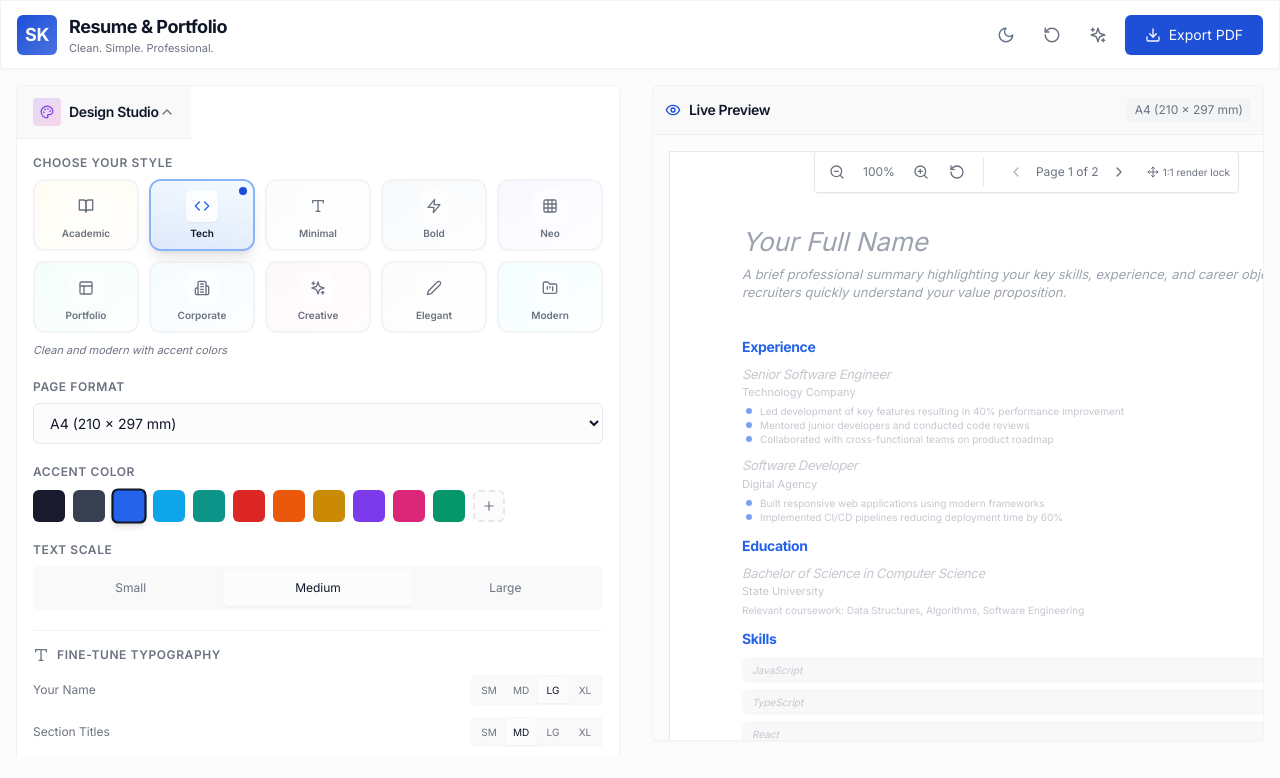
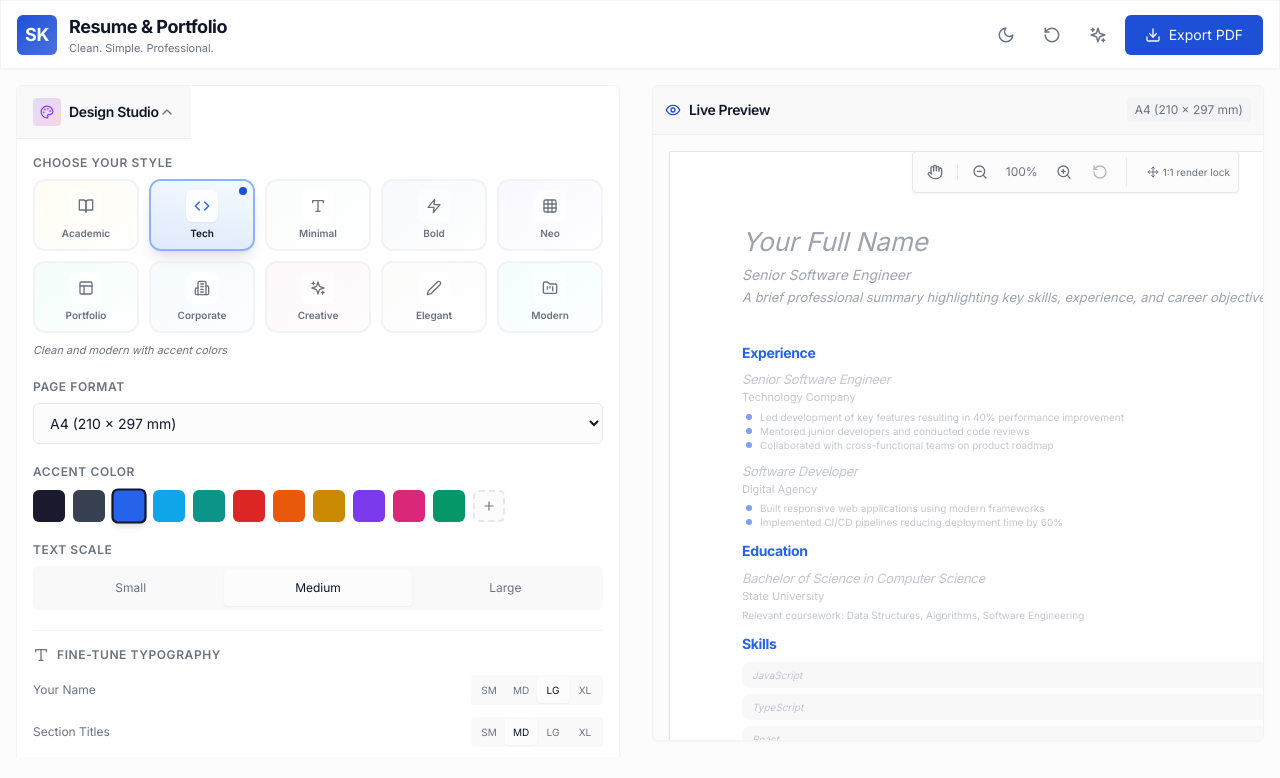
Before and after one commit to shiva-kar/resume-builder, a Next.js app: page / in a window 1280 px wide. Shown: the top 778 px of the page. Built offline with nearby package versions, Linux system fonts and the light colour scheme.

Commit message:
feat: Separate Job Title and Headline, fix Portfolio layout

```diff
--- a/src/app/globals.css
+++ b/src/app/globals.css
@@ -112,7 +112,7 @@ html {
 
 .resume-container {
   width: 794px;
-  height: 1123px;
+  min-height: 1123px;
   display: block;
   visibility: visible;
   box-sizing: border-box;
@@ -125,12 +125,10 @@ html {
 
 .preview-wrapper {
   width: 794px;
-  height: 1123px;
+  min-height: 1123px;
   display: block;
   visibility: visible;
   overflow: visible;
-  transform: none !important;
-  zoom: 1 !important;
 }
 
 .resume-container .section {
@@ -187,6 +185,13 @@ html {
   align-items: center;
   column-gap: 0;
   row-gap: 6px;
+}
+
+.resume-container .contact-column {
+  display: flex;
+  flex-direction: column;
+  gap: 6px;
+  width: 100%;
 }
 
 .resume-container .contact-row-centered {
--- a/src/components/pdf/LivePreview.tsx
+++ b/src/components/pdf/LivePreview.tsx
@@ -1,7 +1,7 @@
 'use client';
 
 import React, { useState, useRef, useEffect } from 'react';
-import { ZoomIn, ZoomOut, RotateCcw, Move, ChevronLeft, ChevronRight } from 'lucide-react';
+import { ZoomIn, ZoomOut, RotateCcw, Move, ChevronLeft, ChevronRight, Hand } from 'lucide-react';
 import type { ResumeData } from '@/lib/schema';
 import { PreviewCanvas } from './PreviewCanvas';
 
@@ -12,8 +12,8 @@ interface LivePreviewProps {
 }
 
 export const LivePreview: React.FC<LivePreviewProps> = ({ data, className, resumeRef }) => {
-  // Zoom state (locked to 100% to ensure identical export rendering)
-  const zoom = 1;
+  // Zoom state
+  const [zoom, setZoom] = useState(1);
   const containerRef = useRef<HTMLDivElement>(null);
   const localResumeRef = useRef<HTMLDivElement | null>(null);
   const actualResumeRef = resumeRef || localResumeRef;
@@ -21,13 +21,19 @@ export const LivePreview: React.FC<LivePreviewProps> = ({ data, className, resum
   // Pagination state
   const [currentPage, setCurrentPage] = useState(0);
   const [pageCount, setPageCount] = useState(1);
-  const pageHeightPx = 842;
+  const pageHeightPx = 1123; // A4 height at 96 DPI
+
+  // Panning state
+  const [isPanMode, setIsPanMode] = useState(false);
+  const [isDragging, setIsDragging] = useState(false);
+  const [dragStart, setDragStart] = useState({ x: 0, y: 0, scrollLeft: 0, scrollTop: 0 });
 
   // Calculate page breaks based on the rendered content height
   useEffect(() => {
     if (actualResumeRef?.current) {
       const contentHeight = actualResumeRef.current.scrollHeight;
-      const pages = Math.max(1, Math.ceil(contentHeight / pageHeightPx));
+      // Add a 10px tolerance to prevent sub-pixel/border rounding from triggering a whole new page
+      const pages = Math.max(1, Math.ceil((contentHeight - 10) / pageHeightPx));
       setPageCount(pages);
       if (currentPage >= pages) {
         setCurrentPage(Math.max(0, pages - 1));
@@ -35,23 +41,68 @@ export const LivePreview: React.FC<LivePreviewProps> = ({ data, className, resum
     }
   }, [data, currentPage, actualResumeRef]);
 
-  const handleZoomIn = () => undefined;
-  const handleZoomOut = () => undefined;
-  const handleReset = () => undefined;
+  // Scroll to current page
+  useEffect(() => {
+    if (containerRef.current) {
+      containerRef.current.scrollTo({
+        top: currentPage * pageHeightPx * zoom,
+        behavior: 'smooth'
+      });
+    }
+  }, [currentPage, zoom, pageHeightPx]);
+
+  const handleZoomIn = () => setZoom(prev => Math.min(prev + 0.1, 2));
+  const handleZoomOut = () => setZoom(prev => Math.max(prev - 0.1, 0.5));
+  const handleReset = () => setZoom(1);
+
+  // Mouse handlers for panning
+  const onMouseDown = (e: React.MouseEvent) => {
+    if (!isPanMode || !containerRef.current || e.button !== 0) return; // Only left click
+    setIsDragging(true);
+    setDragStart({
+      x: e.pageX - containerRef.current.offsetLeft,
+      y: e.pageY - containerRef.current.offsetTop,
+      scrollLeft: containerRef.current.scrollLeft,
+      scrollTop: containerRef.current.scrollTop
+    });
+  };
+
+  const onMouseLeave = () => setIsDragging(false);
+  const onMouseUp = () => setIsDragging(false);
+
+  const onMouseMove = (e: React.MouseEvent) => {
+    if (!isDragging || !isPanMode || !containerRef.current) return;
+    e.preventDefault();
+    const x = e.pageX - containerRef.current.offsetLeft;
+    const y = e.pageY - containerRef.current.offsetTop;
+    const walkX = (x - dragStart.x) * 1.5;
+    const walkY = (y - dragStart.y) * 1.5;
+    containerRef.current.scrollLeft = dragStart.scrollLeft - walkX;
+    containerRef.current.scrollTop = dragStart.scrollTop - walkY;
+  };
 
   return (
     <div className={`flex flex-col h-full bg-muted/30 overflow-hidden relative ${className || ''}`}>
       {/* Zoom Controls & Page Info */}
-      <div className="absolute top-4 right-6 z-10 flex items-center gap-4 bg-white/90 backdrop-blur-sm border shadow-sm rounded-md px-2 py-1.5">
+      <div className="absolute top-4 right-6 z-10 flex items-center gap-4 bg-background/95 backdrop-blur-sm border shadow-sm rounded-md px-2 py-1.5">
         <div className="flex items-center gap-1 border-r pr-3 mr-1">
           <button
             type="button"
+            onClick={() => setIsPanMode(!isPanMode)}
+            className={`p-1.5 rounded-md transition-colors ${isPanMode ? 'bg-primary/10 text-primary' : 'text-muted-foreground hover:bg-muted'}`}
+            title="Toggle Pan Tool"
+          >
+            <Hand className="w-4 h-4" />
+          </button>
+          <div className="w-px h-4 bg-border mx-1"></div>
+          <button
+            type="button"
             onClick={handleZoomOut}
-            disabled
-            className="p-1.5 rounded-none text-muted-foreground/50 cursor-not-allowed"
-            title="Zoom is locked to 100% for export consistency"
+            disabled={zoom <= 0.5}
+            className="p-1.5 rounded-none text-muted-foreground hover:bg-muted transition-colors disabled:opacity-50"
+            title="Zoom Out"
           >
-            <ZoomOut className="w-4 h-4 text-muted-foreground" />
+            <ZoomOut className="w-4 h-4" />
           </button>
           <span className="text-xs font-medium text-muted-foreground w-12 text-center">
             {Math.round(zoom * 100)}%
@@ -59,20 +110,20 @@ export const LivePreview: React.FC<LivePreviewProps> = ({ data, className, resum
           <button
             type="button"
             onClick={handleZoomIn}
-            disabled
-            className="p-1.5 rounded-none text-muted-foreground/50 cursor-not-allowed"
-            title="Zoom is locked to 100% for export consistency"
+            disabled={zoom >= 2}
+            className="p-1.5 rounded-none text-muted-foreground hover:bg-muted transition-colors disabled:opacity-50"
+            title="Zoom In"
           >
-            <ZoomIn className="w-4 h-4 text-muted-foreground" />
+            <ZoomIn className="w-4 h-4" />
           </button>
           <button
             type="button"
             onClick={handleReset}
-            disabled
-            className="p-1.5 rounded-none text-muted-foreground/50 cursor-not-allowed ml-1"
-            title="View is already reset"
+            disabled={zoom === 1}
+            className="p-1.5 rounded-none text-muted-foreground hover:bg-muted transition-colors disabled:opacity-50 ml-1"
+            title="Reset Zoom"
           >
-            <RotateCcw className="w-4 h-4 text-muted-foreground" />
+            <RotateCcw className="w-4 h-4" />
           </button>
         </div>
 
@@ -109,8 +160,24 @@ export const LivePreview: React.FC<LivePreviewProps> = ({ data, className, resum
       <div
         ref={containerRef}
         className="flex-1 overflow-auto p-4 w-full"
+        style={{
+          cursor: isPanMode ? (isDragging ? 'grabbing' : 'grab') : 'auto',
+          userSelect: isPanMode ? 'none' : 'auto',
+          WebkitUserSelect: isPanMode ? 'none' : 'auto'
+        }}
+        onMouseDown={onMouseDown}
+        onMouseLeave={onMouseLeave}
+        onMouseUp={onMouseUp}
+        onMouseMove={onMouseMove}
       >
-        <div className="preview-wrapper mx-auto border border-border shadow-sm bg-white">
+        <div
+          className="preview-wrapper mx-auto border border-border shadow-sm bg-white"
+          style={{
+            zoom: zoom,
+            transition: 'zoom 0.2s ease-in-out',
+            pointerEvents: isPanMode ? 'none' : 'auto' // Prevent native drag on links/images
+          }}
+        >
           <PreviewCanvas data={data} resumeRef={actualResumeRef} />
         </div>
       </div>
--- a/src/components/pdf/PreviewCanvas.tsx
+++ b/src/components/pdf/PreviewCanvas.tsx
@@ -265,10 +265,11 @@ const RichText: React.FC<RichTextProps> = ({ text, className, style, themeColor
 const DUMMY_DATA = {
   personalInfo: {
     fullName: 'Your Full Name',
+    title: 'Senior Software Engineer',
     email: 'email@example.com',
     phone: '(555) 123-4567',
     location: 'City, State',
-    summary: 'A brief professional summary highlighting your key skills, experience, and career objectives. This helps recruiters quickly understand your value proposition.',
+    summary: 'A brief professional summary highlighting key skills, experience, and career objectives.',
   },
   experience: [
     {
@@ -416,7 +417,7 @@ export const PreviewCanvas: React.FC<PreviewCanvasProps> = ({ data, resumeRef, c
   // CONTACT INFO RENDERER
   // ============================================================================
 
-  const renderContactInfo = (centered = false, showIcons = true) => {
+  const renderContactInfo = (centered = false, showIcons = true, layout: 'row' | 'column' = 'row') => {
     const rawItems = [
       { icon: Mail, value: personalInfo.email, href: `mailto:${personalInfo.email}` },
       { icon: Phone, value: personalInfo.phone, href: `tel:${personalInfo.phone?.replaceAll(/\s/g, '')}` },
@@ -446,7 +447,7 @@ export const PreviewCanvas: React.FC<PreviewCanvasProps> = ({ data, resumeRef, c
 
     return (
       <div
-        className={cn('contact-row text-gray-600', centered && 'contact-row-centered')}
+        className={cn(layout === 'row' ? 'contact-row' : 'contact-column', 'text-gray-600', centered && 'contact-row-centered')}
         style={{ fontSize: fontSize.contact }}
       >
         {keyedItems.map(({ key, item }) => (
@@ -1055,6 +1056,9 @@ export const PreviewCanvas: React.FC<PreviewCanvasProps> = ({ data, resumeRef, c
       <h1 className="font-bold uppercase tracking-widest mb-2" style={{ fontSize: fontSize.name }}>
         {personalInfo.fullName || <span className="text-gray-400 italic normal-case">{DUMMY_DATA.personalInfo.fullName}</span>}
       </h1>
+      <div className="text-gray-600 mb-1 font-medium" style={{ fontSize: fontSize.summary }}>
+        {personalInfo.title || <span className="text-gray-400 italic font-normal">{DUMMY_DATA.personalInfo.title}</span>}
+      </div>
       <p className="text-gray-600 mb-2" style={{ fontSize: fontSize.summary }}>
         {personalInfo.summary || <span className="text-gray-400 italic">{DUMMY_DATA.personalInfo.summary}</span>}
       </p>
@@ -1067,6 +1071,9 @@ export const PreviewCanvas: React.FC<PreviewCanvasProps> = ({ data, resumeRef, c
       <h1 className="font-extrabold tracking-tight mb-1" style={{ fontSize: fontSize.name, color: theme.color }}>
         {personalInfo.fullName || <span className="text-gray-400 italic font-normal">{DUMMY_DATA.personalInfo.fullName}</span>}
       </h1>
+      <div className="text-gray-700 font-semibold mb-1" style={{ fontSize: Math.round(fontSize.summary * 1.1) }}>
+        {personalInfo.title || <span className="text-gray-400 italic font-normal">{DUMMY_DATA.personalInfo.title}</span>}
+      </div>
       <p className="text-gray-500 mb-3" style={{ fontSize: fontSize.summary }}>
         {personalInfo.summary || <span className="text-gray-400 italic">{DUMMY_DATA.personalInfo.summary}</span>}
       </p>
@@ -1079,6 +1086,9 @@ export const PreviewCanvas: React.FC<PreviewCanvasProps> = ({ data, resumeRef, c
       <h1 className="font-light tracking-wide mb-2" style={{ fontSize: fontSize.name }}>
         {personalInfo.fullName || <span className="text-gray-400 italic">{DUMMY_DATA.personalInfo.fullName}</span>}
       </h1>
+      <div className="text-gray-500 tracking-widest uppercase mb-2" style={{ fontSize: fontSize.itemSubtitle }}>
+        {personalInfo.title || <span className="text-gray-400 italic normal-case">{DUMMY_DATA.personalInfo.title}</span>}
+      </div>
       <p className="text-gray-400 mb-3" style={{ fontSize: fontSize.summary }}>
         {personalInfo.summary || <span className="text-gray-300 italic">{DUMMY_DATA.personalInfo.summary}</span>}
       </p>
@@ -1094,6 +1104,9 @@ export const PreviewCanvas: React.FC<PreviewCanvasProps> = ({ data, resumeRef, c
       >
         {personalInfo.fullName || <span className="text-gray-400 italic font-normal normal-case">{DUMMY_DATA.personalInfo.fullName}</span>}
       </h1>
+      <div className="font-bold text-gray-800 mb-1" style={{ fontSize: Math.round(fontSize.summary * 1.1) }}>
+        {personalInfo.title || <span className="text-gray-400 italic font-normal">{DUMMY_DATA.personalInfo.title}</span>}
+      </div>
       <p className="text-gray-600 font-medium mb-3" style={{ fontSize: fontSize.summary }}>
         {personalInfo.summary || <span className="text-gray-400 italic font-normal">{DUMMY_DATA.personalInfo.summary}</span>}
       </p>
@@ -1109,6 +1122,9 @@ export const PreviewCanvas: React.FC<PreviewCanvasProps> = ({ data, resumeRef, c
           {personalInfo.fullName || <span className="text-gray-400 italic font-normal">{DUMMY_DATA.personalInfo.fullName}</span>}
         </h1>
       </div>
+      <div className="font-medium text-gray-800 mb-1" style={{ fontSize: fontSize.summary }}>
+        {personalInfo.title || <span className="text-gray-400 italic font-normal">{DUMMY_DATA.personalInfo.title}</span>}
+      </div>
       <p className="text-gray-500 mb-3" style={{ fontSize: fontSize.summary }}>
         {personalInfo.summary || <span className="text-gray-400 italic">{DUMMY_DATA.personalInfo.summary}</span>}
       </p>
@@ -1124,6 +1140,9 @@ export const PreviewCanvas: React.FC<PreviewCanvasProps> = ({ data, resumeRef, c
       <h1 className="font-semibold tracking-normal mb-1" style={{ fontSize: fontSize.name, color: '#1f2937' }}>
         {personalInfo.fullName || <span className="text-gray-400 italic font-normal">{DUMMY_DATA.personalInfo.fullName}</span>}
       </h1>
+      <div className="font-medium text-gray-700 mb-1.5" style={{ fontSize: Math.round(fontSize.summary * 1.05) }}>
+        {personalInfo.title || <span className="text-gray-400 italic font-normal">{DUMMY_DATA.personalInfo.title}</span>}
+      </div>
       <p className="text-gray-600 mb-3 leading-relaxed" style={{ fontSize: fontSize.summary }}>
         {personalInfo.summary || <span className="text-gray-400 italic">{DUMMY_DATA.personalInfo.summary}</span>}
       </p>
@@ -1147,6 +1166,9 @@ export const PreviewCanvas: React.FC<PreviewCanvasProps> = ({ data, resumeRef, c
             <span style={{ color: isPlaceholder ? '#9ca3af' : theme.color }}>{displayName.charAt(0)}</span>
             <span className={isPlaceholder ? 'text-gray-400 italic font-normal' : 'text-gray-900'}>{displayName.slice(1)}</span>
           </h1>
+          <div className="font-semibold text-gray-800 mb-1" style={{ fontSize: Math.round(fontSize.summary * 1.05) }}>
+            {personalInfo.title || <span className="text-gray-400 italic font-normal">{DUMMY_DATA.personalInfo.title}</span>}
+          </div>
           <p className="text-gray-600 italic mb-2" style={{ fontSize: fontSize.summary }}>
             {personalInfo.summary ? (
               <>&ldquo;{personalInfo.summary}&rdquo;</>
@@ -1168,6 +1190,9 @@ export const PreviewCanvas: React.FC<PreviewCanvasProps> = ({ data, resumeRef, c
       <h1 className="font-serif font-normal mb-2" style={{ fontSize: Math.round(fontSize.name * 1.05), letterSpacing: '0.2em' }}>
         {personalInfo.fullName?.toUpperCase() || <span className="text-gray-400 italic normal-case">{DUMMY_DATA.personalInfo.fullName}</span>}
       </h1>
+      <div className="font-serif text-gray-700 tracking-wide mb-2" style={{ fontSize: Math.round(fontSize.summary * 1.1) }}>
+        {personalInfo.title?.toUpperCase() || <span className="text-gray-400 italic normal-case">{DUMMY_DATA.personalInfo.title.toUpperCase()}</span>}
+      </div>
       <div className="flex items-center justify-center gap-3 mb-2">
         <div style={{ width: 40, height: 1, backgroundColor: '#d1d5db' }} />
         <div style={{ width: 6, height: 6, borderRadius: 3, backgroundColor: theme.color }} />
@@ -1190,6 +1215,9 @@ export const PreviewCanvas: React.FC<PreviewCanvasProps> = ({ data, resumeRef, c
         <h1 className="font-bold tracking-tight mb-1" style={{ fontSize: fontSize.name }}>
           {personalInfo.fullName || <span className="text-gray-400 italic font-normal">{DUMMY_DATA.personalInfo.fullName}</span>}
         </h1>
+        <div className="font-semibold text-gray-700 mb-1" style={{ fontSize: Math.round(fontSize.summary * 1.05) }}>
+          {personalInfo.title || <span className="text-gray-400 italic font-normal">{DUMMY_DATA.personalInfo.title}</span>}
+        </div>
         <p className="text-gray-500 mb-3 leading-relaxed" style={{ fontSize: fontSize.summary }}>
           {personalInfo.summary || <span className="text-gray-400 italic">{DUMMY_DATA.personalInfo.summary}</span>}
         </p>
@@ -1337,11 +1365,14 @@ export const PreviewCanvas: React.FC<PreviewCanvasProps> = ({ data, resumeRef, c
           <h1 className="font-bold mb-1" style={{ fontSize: fontSize.name }}>
             {personalInfo.fullName || <span className="text-gray-400 italic font-normal">{DUMMY_DATA.personalInfo.fullName}</span>}
           </h1>
+          <div className="font-semibold text-gray-700 mb-1.5" style={{ fontSize: Math.round(fontSize.summary * 1.05) }}>
+            {personalInfo.title || <span className="text-gray-400 italic font-normal">{DUMMY_DATA.personalInfo.title}</span>}
+          </div>
           <p className="mb-4" style={{ fontSize: fontSize.summary, color: personalInfo.summary ? theme.color : '#9ca3af' }}>
             {personalInfo.summary || <span className="italic">{DUMMY_DATA.personalInfo.summary}</span>}
           </p>
 
-          <div className="space-y-2 mb-6">{renderContactInfo(false, true)}</div>
+          <div className="space-y-2 mb-6">{renderContactInfo(false, true, 'column')}</div>
 
           {skillsSection && (
             <div className="mt-4">
--- a/src/components/pdf/ResumePDF.tsx
+++ b/src/components/pdf/ResumePDF.tsx
@@ -34,8 +34,8 @@ export const generateResumePDF = async (imgData: string): Promise<Blob> => {
   pdf.addImage(imgData, 'JPEG', 0, position, pdfWidth, totalPdfHeight);
   remainingHeight -= pdfHeight;
 
-  // Render subsequent pages, using a 1mm tolerance to prevent rounding errors from generating blank pages
-  while (remainingHeight > 1) {
+  // Render subsequent pages, using a 10mm tolerance to prevent rounding errors from generating blank pages
+  while (remainingHeight > 10) {
     pdf.addPage();
     position -= pdfHeight;
     pdf.addImage(imgData, 'JPEG', 0, position, pdfWidth, totalPdfHeight);
--- a/src/lib/schema.ts
+++ b/src/lib/schema.ts
@@ -218,10 +218,11 @@ export const SkillWithLevelSchema = z.object({
 
 export const PersonalInfoSchema = z.object({
   fullName: z.string(),
+  title: z.string().optional(), // Job Title
   email: z.string().email().or(z.literal('')),
   phone: z.string(),
   location: z.string(),
-  summary: z.string(), // Job title / headline
+  summary: z.string(), // Headline
   website: z.string(), // Dedicated website field
   linkedin: z.string(), // Dedicated linkedin field
   github: z.string(), // Dedicated github field
@@ -383,6 +384,7 @@ export const DEFAULT_SECTION_FONT_SIZE: SectionTypeFontSize = {
 export const createEmptyState = (): ResumeData => ({
   personalInfo: {
     fullName: '',
+    title: '',
     email: '',
     phone: '',
     location: '',
@@ -430,6 +432,7 @@ export const createEmptyState = (): ResumeData => ({
 export const createDummyState = (currentTheme?: Theme): ResumeData => ({
   personalInfo: {
     fullName: 'Jane Doe',
+    title: 'Senior Software Engineer',
     email: 'jane.doe@example.com',
     phone: '(555) 123-4567',
     location: 'San Francisco, CA',
```
Also changed, not shown: fix_versions.js (added, +29 -0 lines), src/components/editor/PersonalInfoForm.tsx (+13 -3 lines), 2 other files (tests, documents, lock files or other folders).
